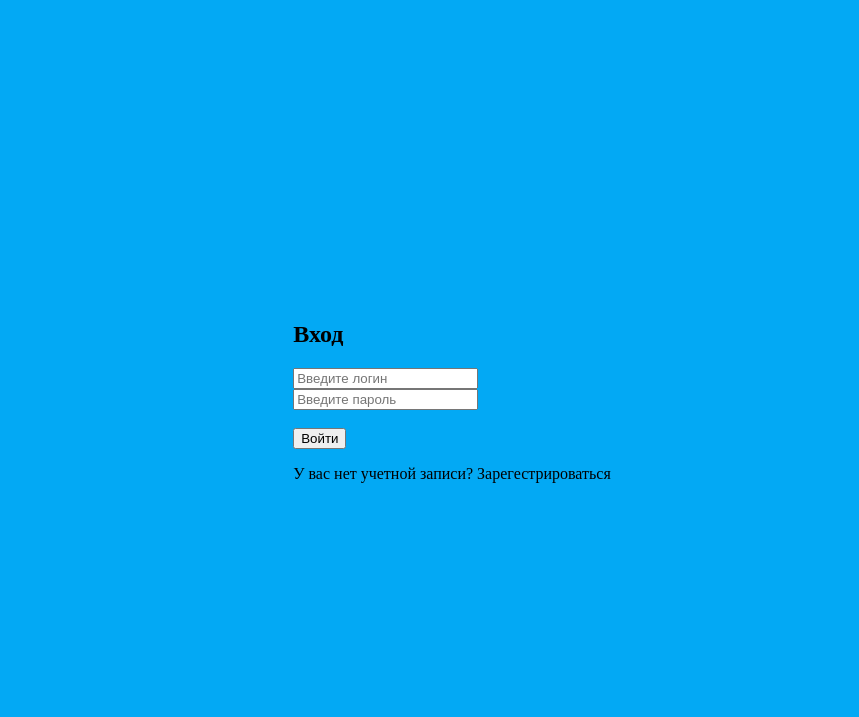
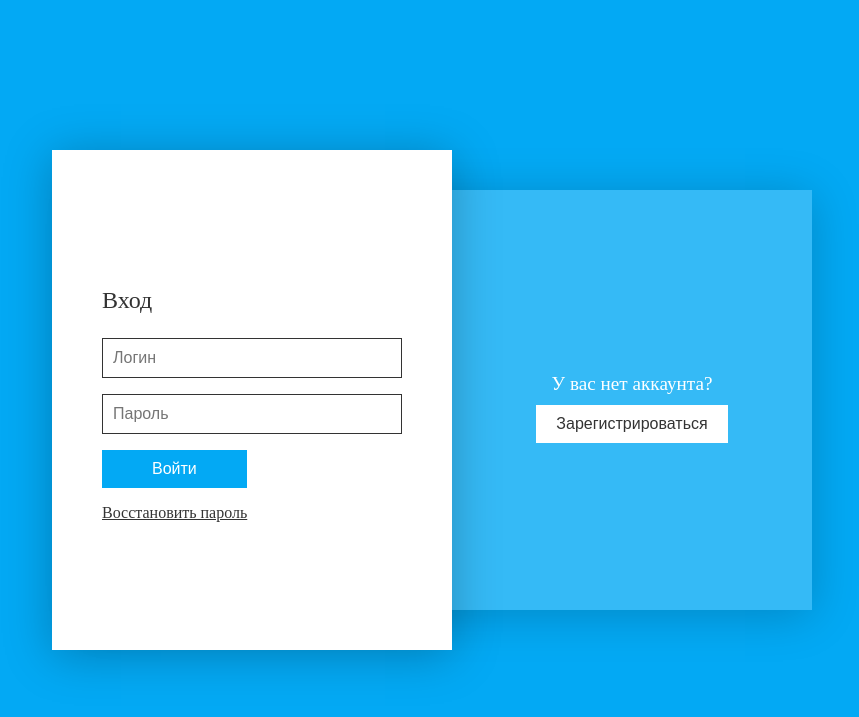
Before and after one commit to ssq0-0/UcheBudka, a Django app: template siteUcheBudka/HW/templates/HW/hw.html in a window 1280 px wide. Shown: the top 717 px of the page, without its empty margins (188-1047 px from the left). Run offline with Django 4.2, Linux system fonts and the light colour scheme; the template is opened without the code that fills it, so the values that code supplies are empty; parts of the project's set-up code (start-up, migrations or seed data) failed here and were passed over.

Commit message:
Update hw.html

```diff
--- a/siteUcheBudka/HW/templates/HW/hw.html
+++ b/siteUcheBudka/HW/templates/HW/hw.html
@@ -8,20 +8,74 @@
     <title>Document</title>
 </head>
 <body>
-    <div class="avtorization">
-        <h2>Вход</h2>
-        <form id="login-form" method="post">
+    <article class="container">
+        <div class="block">
+            <section class="block__item block-item">
+                <h2 class="block-item__title">У вас уже есть аккаунт?</h2>
+                <button class="block-item__btn signin-btn">Войти</button>
+            </section>
+            <section class="block__item block-item">
+                <h2 class="block-item__title">У вас нет аккаунта?</h2>
+                <button class="block-item__btn signup-btn">Зарегистрироваться</button>
+            </section>
+        </div>
+        <div class="form-box">
+            <form action="#" id="login-form" class="form  form__signin">
                 {% csrf_token %}
-            <input class="login1" id="username" type="text" name="login" placeholder="Введите логин">
-            <br>
-            <input class="password1" id="password" type="text" name="password" placeholder="Введите пароль">
-            <br><br>
-            <input class="button" type="submit" value="Войти">
+                <h3 class="form__title">Вход</h3>
+                <p>
+                    <input type="text" id="username" class="form__input" placeholder="Логин">
+                </p>
+                <p>
+                    <input type="password" id="password" class="form__input" placeholder="Пароль">
+                </p>
+                <p>
+                    <button type="submit" class="form__btn button">Войти</button>
+                </p>
+                <div id="error-message"></div>
+                <p>
+                    <a href="#" class="form__forgot">Восстановить пароль</a>
+                </p>
             </form>
+
+            <form action="#" class="form form__signup">
+                <h3 class="form__title">Регистрация</h3>
                     <p>
-            У вас нет учетной записи? Зарегестрироваться
+                        <input type="text" class="form__input" placeholder="Логин" name="login">
                     </p>
+                    <p>
+                        <input type="text" class="form__input" placeholder="ФИО" name="fullname">
+                    </p>
+                    <p>
+                        <input type="email" class="form__input" placeholder="Email" name="email">
+                    </p>
+                    <p>
+                        <input type="text" class="form__input" id="classField" placeholder="Класс" name="class_number">
+                    </p>
+                    <p>
+                        <input type="password" class="form__input" id="password1" placeholder="Пароль" name="password">
+                    </p>
+                    <p>
+                        <input type="password" class="form__input" id="confirmPassword" placeholder="Подтвердите пароль">
+                    </p>
+                    <p>Вы учитель?</p>
+                        <input type="radio" id="isTeacherYes" name="isTeacher" value="yes">
+                        <label for="isTeacherYes">Да</label>
+                        <input type="radio" id="isTeacherNo" name="isTeacher" value="no" checked>
+                        <label for="isTeacherNo">Нет</label>
+                            <div id="subjectInput" style="display: none;">
+                                <label for="subjectField">Введите ваш предмет:</label>
+                                <input type="text" id="subjectField" name="subject_handling">
                             </div>
+                    <p>
+                        <button class="form__btn forn__btn_signup">Зарегистрироваться</button>
+                    </p>
+            </form>
+        </div>
+    </article>
 <script src="{% static 'HW/js/rel.js' %}"></script>
+<script src="{% static 'HW/js/login.js' %}"></script>
+<script src="{% static 'HW/js/registration_options.js' %}"></script>
+<script src="{% static 'HW/js/registration.js' %}"></script>
 </body>
 </html>
```
Lines whose indentation alone changed are shown as unchanged.
